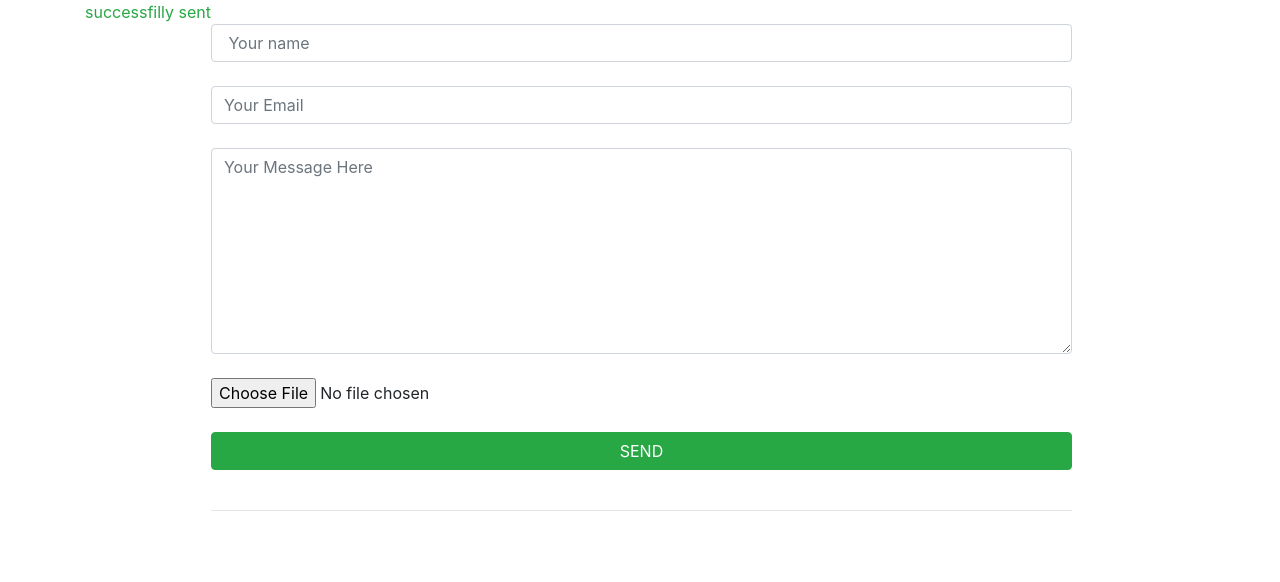
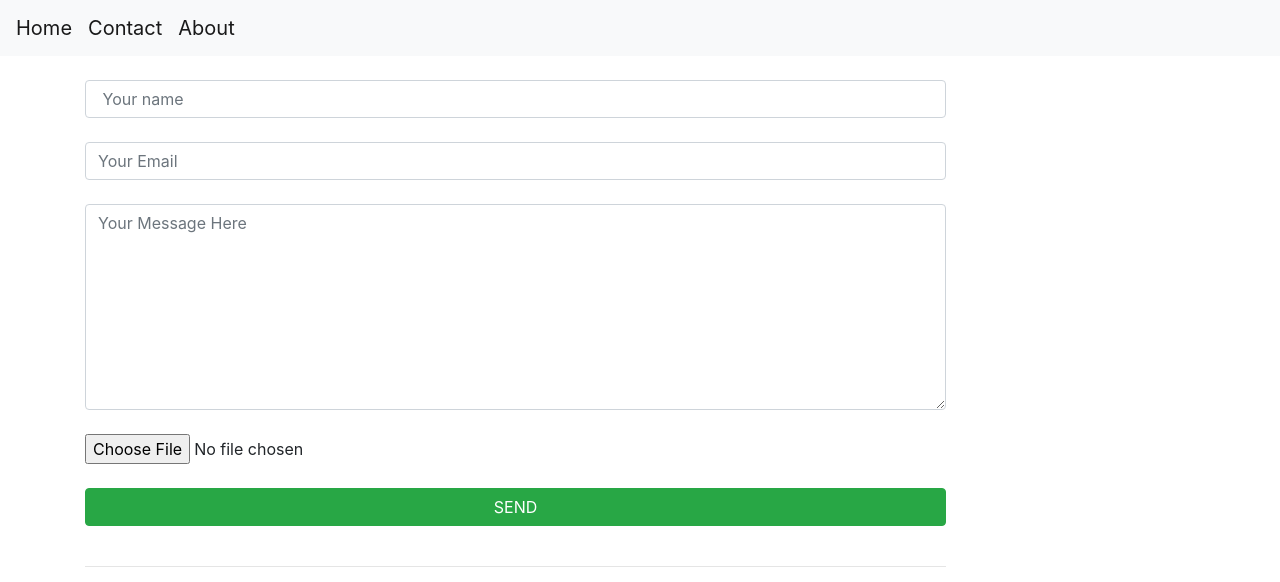
Before and after one commit to shkamir/djangoBlog, a Django app: page /contact in a window 1280 px wide. Shown: the top 582 px of the page. Run offline with Django 3.2, Linux system fonts and the light colour scheme; some libraries are stand-ins or nearby versions.

Commit message:
added navbar

```diff
--- a/blog/views.py
+++ b/blog/views.py
@@ -17,6 +17,7 @@
 	article = get_object_or_404(Article, id=id, isPublished="publish")
 	context = {
 		"article": article,
+                "title":article.title,
 	}
 	return render(request, "detail.html", context)
 
@@ -33,9 +34,10 @@
         # print (f"{name} has sent {message}")
         save_contact = Contact(name=name, email=email, message=message,file=file)
         save_contact.save()
-    messages.success(request, "successfilly sent")
-
-    return render(request, "contact.html", {})
+       	messages.success(request,"successfilly sent")
+        return render(request, "contact.html", {})
+    else:
+    	return render(request, "contact.html", {})
 def about (request):
     about_text = About.objects.all()
     return render(request, "about.html", {"about": about_text})
--- a/templates/about.html
+++ b/templates/about.html
@@ -1,5 +1,7 @@
 {% extends 'index.html' %}
-{% block title %} About {% endblock title %}
+{% block title %}
+About
+{% endblock %}
 {% block content %}
 <div class="container-md align-content-center">
    {% for a in about %}
--- a/templates/index.html
+++ b/templates/index.html
@@ -3,13 +3,18 @@
 <html lang="en" dir="ltr">
 	<head>
 		<meta charset="utf-8">
-		<title>Home</title>
+		<title>
+		{% block title  %}
+			Home
+		{% endblock %}
+		</title>
 		<link rel="stylesheet" href="{% static 'css/bootstrap.css' %}">
 		<link rel="stylesheet" href="{% static 'css/bootstrap-grid.css' %}">
 		<link rel="stylesheet" href="{% static 'css/bootstrap.min.css' %}">
 
 	</head>
 	<body>
+		{% include 'nav.html' %}
 		{% block content %}
 		{% for articles in article %}
 		<ul class="list-group text-center">
--- /dev/null
+++ b/templates/nav.html
@@ -0,0 +1,5 @@
+<nav class="navbar navbar-expand-lg navbar-light bg-light">
+  <a class="navbar-brand" href="{% url 'index' %}">Home</a>
+  <a class="navbar-brand" href="{% url 'contact' %}">Contact</a>
+  <a class="navbar-brand" href="{% url 'about' %}">About</a>
+</nav>
```
